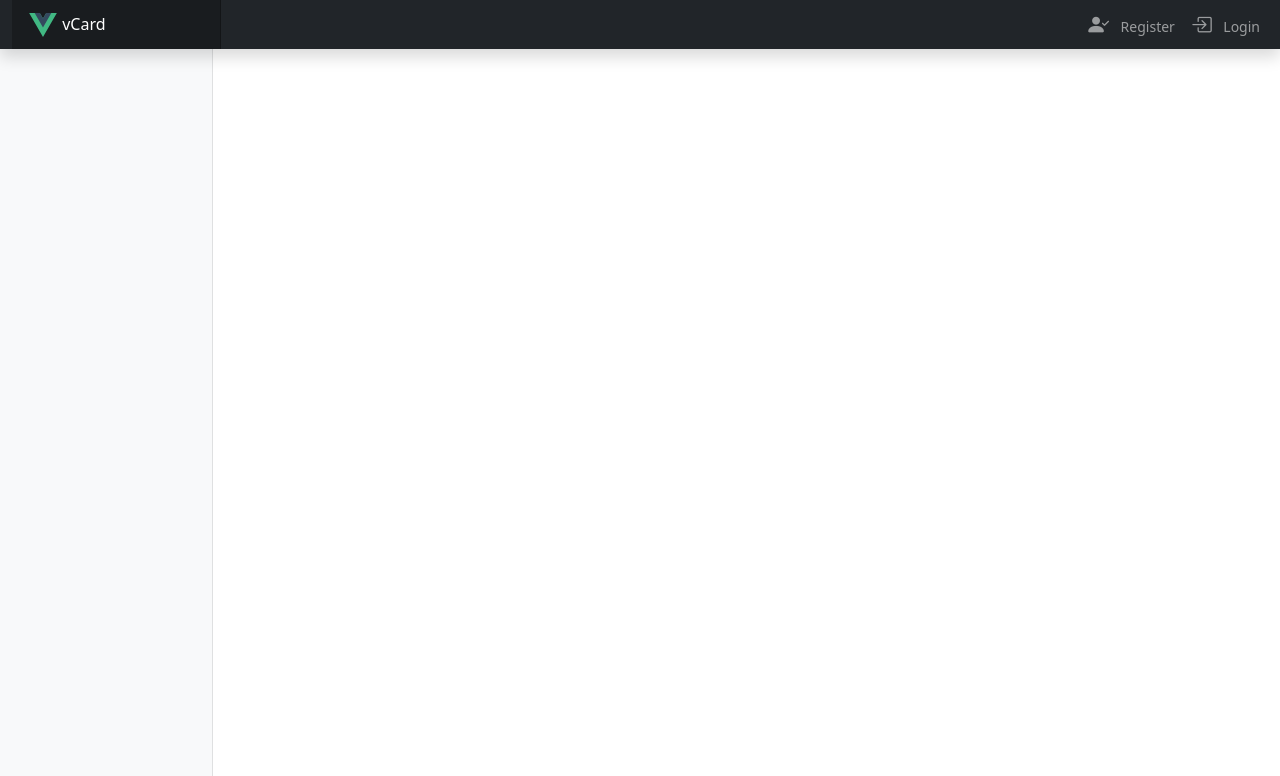
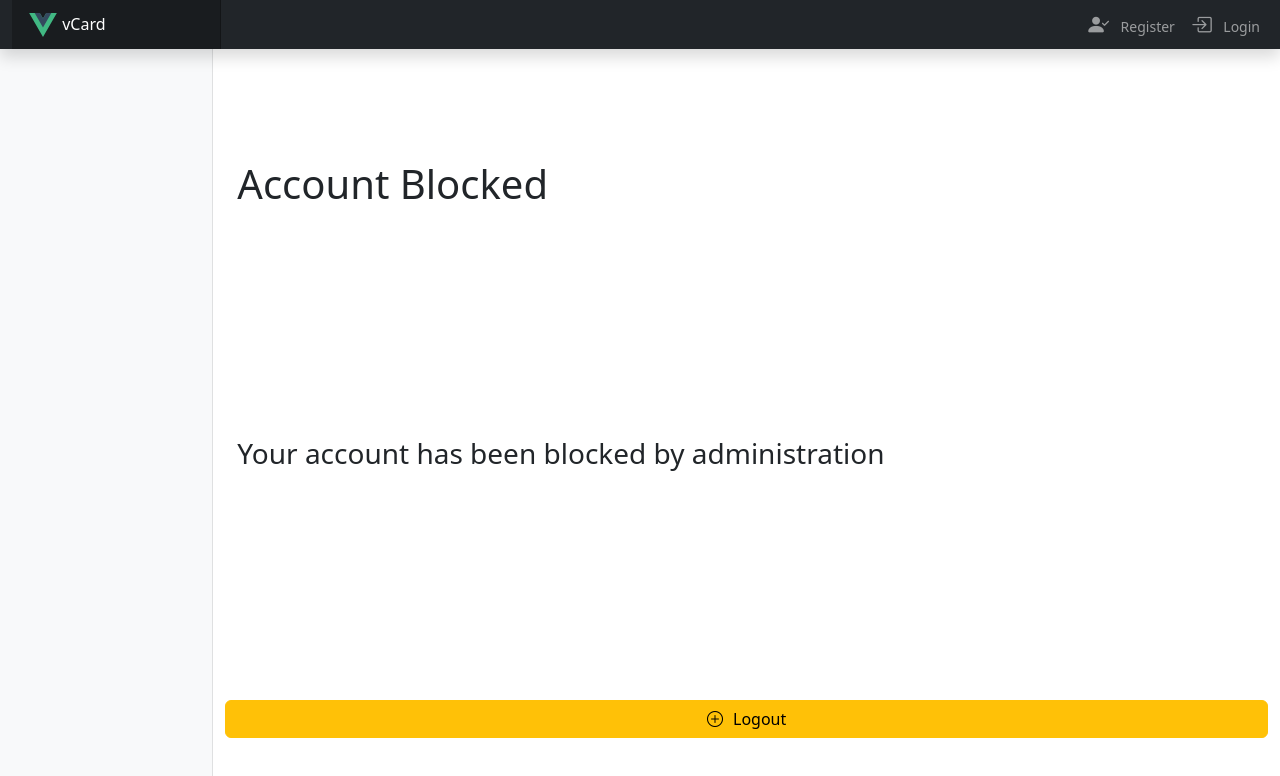
Before and after one commit to marcelo-pascoal/DAD-SPA, a Vue app: page /blocked in a window 1280 px wide. Shown: the top 776 px of the page. Built offline with nearby package versions, Linux system fonts and the light colour scheme; no server answers.

Commit message:
Bloqueio de Vcards

```diff
--- a/src/App.vue
+++ b/src/App.vue
@@ -2,16 +2,14 @@
 import { useRouter, RouterLink, RouterView } from 'vue-router'
 import { useToast } from "vue-toastification"
 import { useUserStore } from './stores/user.js'
-//import { useProjectsStore } from "./stores/projects.js"
 
 const toast = useToast()
 const userStore = useUserStore()
-//const projectsStore = useProjectsStore()
 const router = useRouter()
 
 const logout = async () => {
   if (await userStore.logout()) {
-    toast.success('User has logged out of the application.')
+    toast.success('Logout Successful.')
     clickMenuOption()
     router.push({ name: 'home' })
   } else {
--- a/src/components/categories/Category.vue
+++ b/src/components/categories/Category.vue
@@ -1,5 +1,5 @@
 <script setup>
-import { ref, computed } from 'vue'
+import { ref } from 'vue'
 
 import CategoryDetail from './CategoryDetail.vue'
 
--- a/src/components/categories/NewCategory.vue
+++ b/src/components/categories/NewCategory.vue
@@ -1,5 +1,5 @@
 <script setup>
-import { ref, onMounted, inject } from 'vue'
+import { ref, onMounted} from 'vue'
 
 const newCategory = ref('')
 const newCategoryType = ref('')
--- a/src/router/index.js
+++ b/src/router/index.js
@@ -9,6 +9,7 @@ import Users from "../components/users/Users.vue"
 import Vcards from '../components/vcards/Vcards.vue'
 import Transactions from '../components/transactions/Transactions.vue'
 import Transaction from  '../components/transactions/Transaction.vue'
+import Blocked from  '../views/Blocked.vue'
 
 import Categories from '../components/categories/Categories.vue'
 
@@ -18,6 +19,11 @@ const router = createRouter({
 
   history: createWebHistory(import.meta.env.BASE_URL),
   routes: [
+    {
+      path: '/blocked',
+      name: 'blocked',
+      component: Blocked
+    },
     {
       path: '/',
       name: 'home',
@@ -103,6 +109,12 @@ router.beforeEach(async (to, from, next) => {
     handlingFirstRoute = false
     await userStore.restoreToken()
   }
+
+  if (userStore.user && userStore.user.blocked && to.name !== 'blocked') {
+      // Redirect to the blocked page
+      next({ name: 'blocked' });
+      return
+  }
   if ((to.name == 'Login') || (to.name == 'home') || (to.name == 'NewUser')) {
     next()
     return
--- /dev/null
+++ b/src/views/Blocked.vue
@@ -0,0 +1,48 @@
+<script setup>
+import { useToast } from "vue-toastification"
+import { useRouter } from 'vue-router'
+import { useUserStore } from '../stores/user.js'
+
+const toast = useToast()
+const router = useRouter()
+const userStore = useUserStore()
+
+const logout = async () => {
+  if (await userStore.logout()) {
+    toast.success('User has logged out of the application.')
+    clickMenuOption()
+    router.push({ name: 'home' })
+  } else {
+    toast.error('There was a problem logging out of the application!')
+  }
+}
+
+const clickMenuOption = () => {
+  const domReference = document.getElementById('buttonSidebarExpandId')
+  if (domReference) {
+    if (window.getComputedStyle(domReference).display !== "none") {
+      domReference.click()
+    }
+  }
+}
+</script>
+
+<template>
+  <div class="d-flex row justify-content-center" style="height: 100vh; align-items: center;">
+    <h1>Account Blocked</h1>
+    <h3>Your account has been blocked by administration</h3>
+    <button id="button-logout" type="button" class="btn btn-warning px-4 btn-addtr"
+                        @click.prevent="logout"><i class="bi bi-xs bi-plus-circle"></i>&nbsp; Logout
+                    </button>
+                  </div>
+</template>
+
+<style>
+@media (min-width: 1024px) {
+  .about {
+    min-height: 100vh;
+    display: flex;
+    align-items: center;
+  }
+}
+</style>
```
